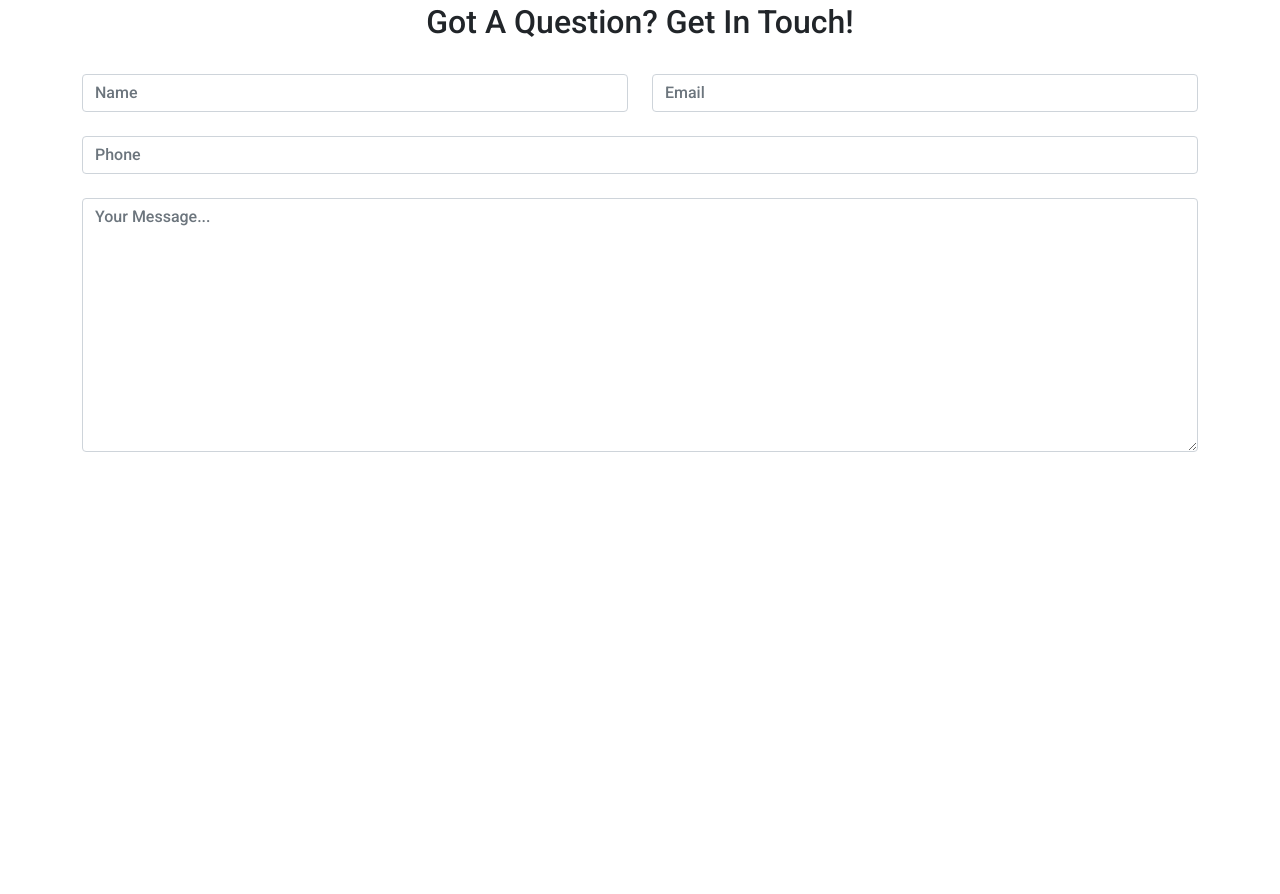
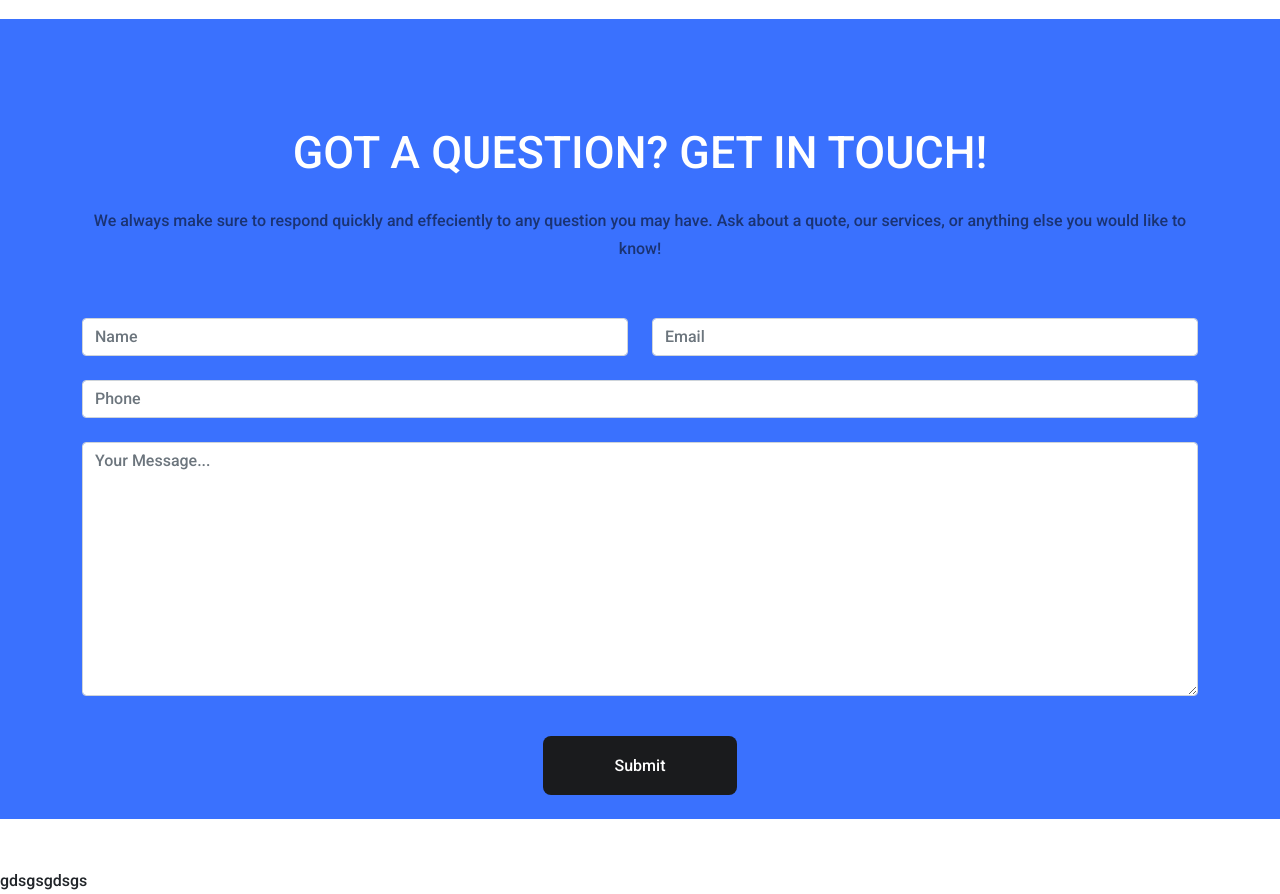
Before and after one commit to lpattis1/paintingcompanysite, a plain HTML site: page index.html in a window 1280 px wide. Shown: the part 4657-5551 px from the top of the page. Before the commit the page ends 5133 px from the top, so only its background shows below. Drawn offline with nearby package versions, Linux system fonts and the light colour scheme.

Commit message:
Finished contact section on home page and added remaining intro animations.

```diff
--- a/animations.js
+++ b/animations.js
@@ -167,3 +167,71 @@ function testimonialsAnimations() {
     );
   });
 }
+
+// Why Us Animations
+
+function whyUsAnimations() {
+  const whyUsContent = document.querySelector("#why-us");
+
+  gsap.fromTo(
+    whyUsContent,
+    {
+      opacity: 0,
+    },
+    {
+      opacity: 1,
+      delay: 0.6,
+      duration: 1.3,
+    }
+  );
+}
+
+// Contact Form Animations (1)
+
+function homeContactAnimations() {
+  const contactHeading = document.querySelector(".contact-heading");
+  const contactDescription = document.querySelector(".contact-description");
+  const contactForm = document.querySelector("#contact-form");
+
+  gsap.fromTo(
+    contactHeading,
+    {
+      opacity: 0,
+    },
+    {
+      opacity: 1,
+      right: 0,
+      ease: "power2.out",
+      delay: 0.6,
+      duration: 1.3,
+    }
+  );
+
+  gsap.fromTo(
+    contactDescription,
+    {
+      opacity: 0,
+    },
+    {
+      opacity: 1,
+      right: 0,
+      ease: "power2.out",
+      delay: 0.6,
+      duration: 1.3,
+    }
+  );
+
+  gsap.fromTo(
+    contactForm,
+    {
+      opacity: 0,
+    },
+    {
+      opacity: 1,
+      left: 0,
+      ease: "power2.out",
+      delay: 0.6,
+      duration: 1.3,
+    }
+  );
+}
--- a/custom.css
+++ b/custom.css
@@ -657,6 +657,51 @@ button[data-bs-target="#carouselExampleIndicators"] {
   font-style: italic;
 }
 
+/* Contact form */
+
+#contact {
+  margin-top: 6rem !important;
+  background: #3a71fe;
+}
+
+.contact-heading {
+  padding-top: 6rem !important;
+  font-size: 2.8rem;
+  font-weight: 500;
+  color: white;
+  margin-bottom: 1rem !important;
+  text-align: center;
+  line-height: 1.7;
+  text-transform: uppercase;
+  position: relative;
+  right: -4000px;
+}
+
+.contact-description {
+  margin-bottom: 2rem;
+  position: relative;
+  right: -4000px;
+  color: rgba(0, 0, 0, 0.55);
+}
+
+#contact-form {
+  position: relative;
+  left: -4000px;
+}
+
+.form-control:focus {
+  box-shadow: none;
+  border-color: #3a71fe;
+}
+
+.contact-submit {
+  border: none;
+  background: #1a1b1d;
+  padding: 1rem 4.5rem;
+  color: white;
+  border-radius: 0.5rem;
+}
+
 /* dark theme styles */
 
 /* body bg: #background: #1a1b1d; */
--- a/index.html
+++ b/index.html
@@ -493,7 +493,7 @@
       </div>
     </section>
 
-    <section id="why-us">
+    <section id="why-us" class="page-section">
       <div class="container mt-5">
         <div
           class="
@@ -532,18 +532,23 @@
       </div>
     </section>
 
-    <section id="contact">
+    <section id="contact" class="page-section">
       <div class="container contact-container mt-5">
         <h2 class="contact-heading text-center">
           Got A Question? Get In Touch!
         </h2>
+        <p class="contact-description text-center">
+          We always make sure to respond quickly and effeciently to any question
+          you may have. Ask about a quote, our services, or anything else you
+          would like to know!
+        </p>
         <form action="" id="contact-form">
           <div class="row contact-row">
             <div class="col-lg-6 col-12 contact-col">
               <input
                 type="text"
                 placeholder="Name"
-                class="contact-name form-control mt-4"
+                class="contact-name form-control mt-4 contact-input"
               />
             </div>
 
@@ -551,7 +556,7 @@
               <input
                 type="email"
                 placeholder="Email"
-                class="contact-email form-control"
+                class="contact-email form-control contact-input"
               />
             </div>
 
@@ -559,22 +564,38 @@
               <input
                 type="text"
                 placeholder="Phone"
-                class="contact-phone form-control"
+                class="contact-phone form-control contact-input"
               />
             </div>
 
-            <div class="col-12 contact-col mt-4 mb-4">
+            <div class="col-12 contact-col mt-4 mb-3">
               <textarea
-                class="col-12 contact-message form-control"
+                class="col-12 contact-message form-control contact-input"
                 placeholder="Your Message..."
                 cols="30"
                 rows="10"
               ></textarea>
             </div>
+
+            <div
+              class="
+                col-12
+                contact-col
+                mt-4
+                mb-4
+                d-flex
+                align-items-center
+                justify-content-center
+              "
+            >
+              <button type="submit" class="contact-submit">Submit</button>
+            </div>
           </div>
         </form>
       </div>
     </section>
+
+    <section class="test mt-5">gdsgsgdsgs</section>
 
     <!-- Bootstrap Bundle with Popper -->
     <script
--- a/main.js
+++ b/main.js
@@ -61,6 +61,8 @@ const learnMoreSection = document.querySelector("#learn-more-section");
 const nav = document.querySelector(".navbar");
 const currentProjects = document.querySelector("#current-projects");
 const testimonialSection = document.querySelector("#testimonials");
+const whyUsSection = document.querySelector("#why-us");
+const contactSection = document.querySelector("#contact");
 
 // Stats variables
 const statsSection = document.querySelector("#stats-section");
@@ -113,6 +115,14 @@ function displayStats() {
 
       if (section.target.id === testimonialSection.id) {
         testimonialsAnimations();
+      }
+
+      if (section.target.id === whyUsSection.id) {
+        whyUsAnimations();
+      }
+
+      if (section.target.id === contactSection.id) {
+        homeContactAnimations();
       }
     });
   });
```
